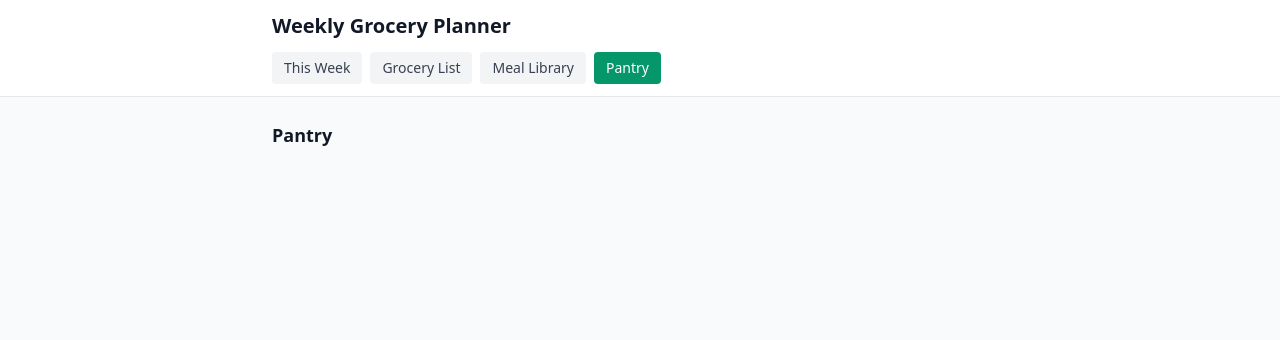
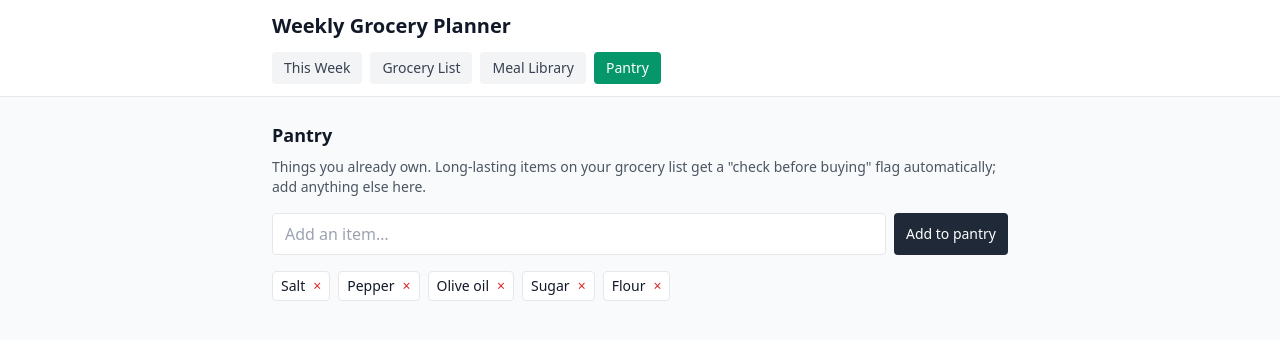
Before and after one commit to jamajeff/grocery-planner, a React (Vite) app: page / in a window 1280 px wide. Both pictures are taken after a click on the button "Pantry". Shown: the top 340 px of the page. Built offline with nearby package versions, Linux system fonts and the light colour scheme.

Commit message:
feat: add pantry screen
Co-Authored-By: Claude Opus 4.8 <noreply@anthropic.com>

```diff
--- a/src/components/Pantry.tsx
+++ b/src/components/Pantry.tsx
@@ -1,5 +1,46 @@
+import { useState } from "react";
 import type { usePlannerState } from "../hooks/usePlannerState";
+
 type Props = { planner: ReturnType<typeof usePlannerState> };
-export function Pantry(_props: Props) {
-  return <h2 className="text-lg font-semibold">Pantry</h2>;
+
+export function Pantry({ planner }: Props) {
+  const { state, addPantryItem, removePantryItem } = planner;
+  const [name, setName] = useState("");
+
+  function submit(e: React.FormEvent) {
+    e.preventDefault();
+    const n = name.trim();
+    if (!n) return;
+    addPantryItem(n);
+    setName("");
+  }
+
+  return (
+    <section>
+      <h2 className="text-lg font-semibold mb-2">Pantry</h2>
+      <p className="text-sm text-gray-600 mb-4">
+        Things you already own. Long-lasting items on your grocery list get a
+        "check before buying" flag automatically; add anything else here.
+      </p>
+      <form onSubmit={submit} className="flex gap-2 mb-4">
+        <input
+          value={name}
+          onChange={(e) => setName(e.target.value)}
+          placeholder="Add an item…"
+          className="flex-1 border rounded px-3 py-2"
+        />
+        <button type="submit" className="px-3 py-2 rounded bg-gray-800 text-white text-sm">
+          Add to pantry
+        </button>
+      </form>
+      <ul className="flex flex-wrap gap-2">
+        {state.pantry.map((p) => (
+          <li key={p.id} className="bg-white border rounded px-2 py-1 text-sm flex items-center gap-2">
+            {p.name}
+            <button onClick={() => removePantryItem(p.id)} className="text-red-600">×</button>
+          </li>
+        ))}
+      </ul>
+    </section>
+  );
 }
```
Also changed, not shown: 1 other file (tests, documents, lock files or other folders).
